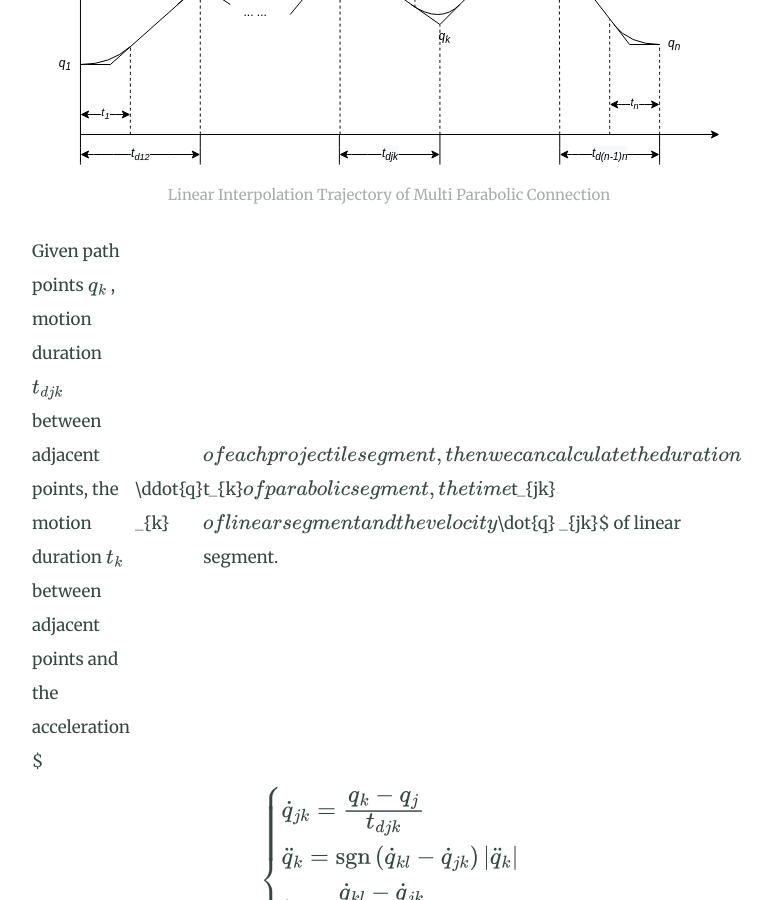
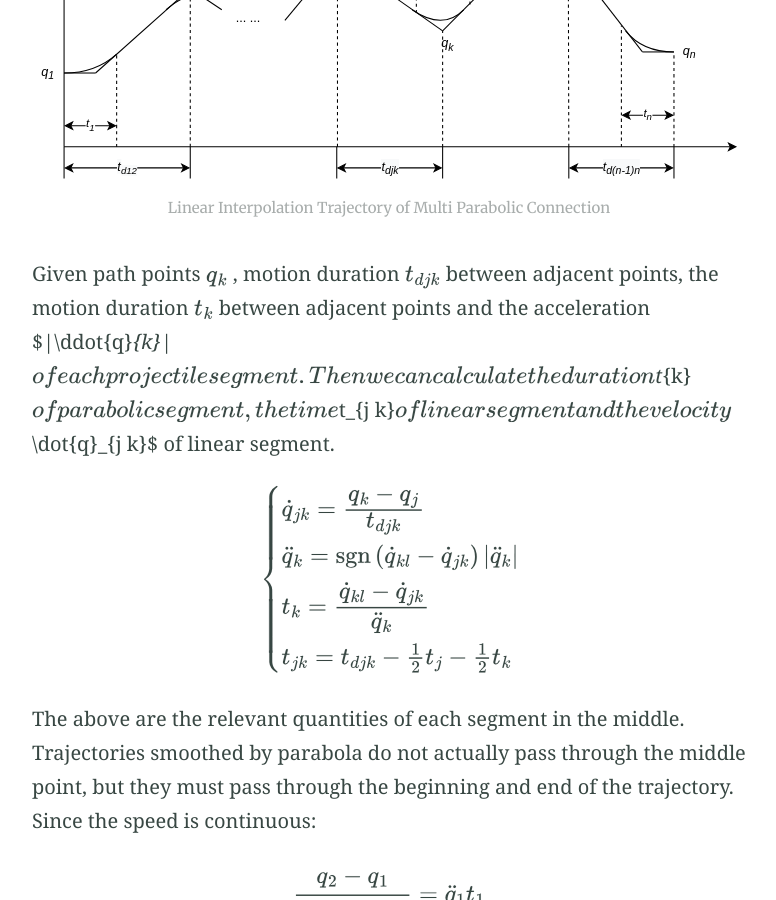
Before and after one commit to Confuzzle/Confuzzle.github.io, a Jekyll site: the page built from _posts/2021-09-21-path-planning-abc(3).md, in a window 1280 px wide and 900 px high, scrolled down 2420 px. Shown: the whole window, without its empty margins (251-1027 px from the left). Built offline with Jekyll 4.4.1, drawn with Linux system fonts in a browser that asks for light colours; some of the changed text lies outside the part shown.

Commit message:
Add abc(3)

```diff
--- a/_posts/2021-09-21-path-planning-abc(3).md
+++ b/_posts/2021-09-21-path-planning-abc(3).md
@@ -49,9 +49,10 @@ When the equal sign in the above equation is true, the length of the linear segm
 As shown in the figure, the three adjacent path points are called $j$, $k$ and $l$, the duration of the parabolic line segment at the path point $k$ is $t_{k}$, the duration of the linear part between the points $j$ and $k$ is $t_{jk}$, the total duration of the line segment connecting $j$ and $k$ is $t_{djk}$, the velocity of the linear part is $\dot{q} _{jk}$, and the acceleration of the projectile line segment at the point $k$ is $\ddot{q} _{k}$.
 
 
-{% include figure.html image="\assets\pictures\path-planning-abc-para-curve-2.svg" caption="Linear Interpolation Trajectory of Multi Parabolic Connection" width="95%" %}
+{% include figure.html image="\assets\pictures\path-planning-abc-para-curve-2.svg" caption="Linear Interpolation Trajectory of Multi Parabolic Connection" width="100%" %}
 
-Given path points $q_{k}$ , motion duration $t_{djk}$ between adjacent points, the motion duration $t_{k}$ between adjacent points and the acceleration $|\ddot{q} _{k}|$ of each projectile segment, then we can calculate the duration $t_{k}$ of parabolic segment, the time $t_{jk}$ of linear segment and the velocity $\dot{q} _{jk}$ of linear segment.
+Given path points $q_{k}$ , motion duration $t_{d j k}$ between adjacent points, the motion duration $t_{k}$ between adjacent points and the acceleration $|\ddot{q}_{k}|$ of each projectile segment.
+Then we can calculate the duration $t_{k}$ of parabolic segment, the time $t_{j k}$ of linear segment and the velocity $\dot{q}_{j k}$ of linear segment.
 
 $$
 \left\{\begin{array}{l}
@@ -107,4 +108,5 @@ t_{(n-1) n}=t_{d(n-1) n}-t_{n}-\cfrac{1}{2} t_{n-1}
 \end{array}\right.
 $$
 
-With all the functions above together with the given $q_{i}$ and $|\ddot{q} _{i}|$ ($i=1,2,...,n$) and $t_{di(i+1)}$ ($i=1,2,...,n$), the $t_{i}$ and $\ddot{q} _{i}$ ($i=1,2,...,n$) along with $\dot{q} _{i(i+1)}$ and $t _{i(i+1)}$ ($i=1,2,...,n-1$) can be calculated.
+With all the functions above together with the given $q_{i}$ and $|\ddot{q}_{i}|$ ($i=1,2,...,n$) and $t_{di(i+1)}$ ($i=1,2,...,n$).
+The $t_{i}$ and $\ddot{q}_{i}$ ($i=1,2,...,n$) along with $\dot{q}_{i (i+1)}$ and $t_{i(i+1)}$ ($i=1,2,...,n-1$) can be calculated.
```
